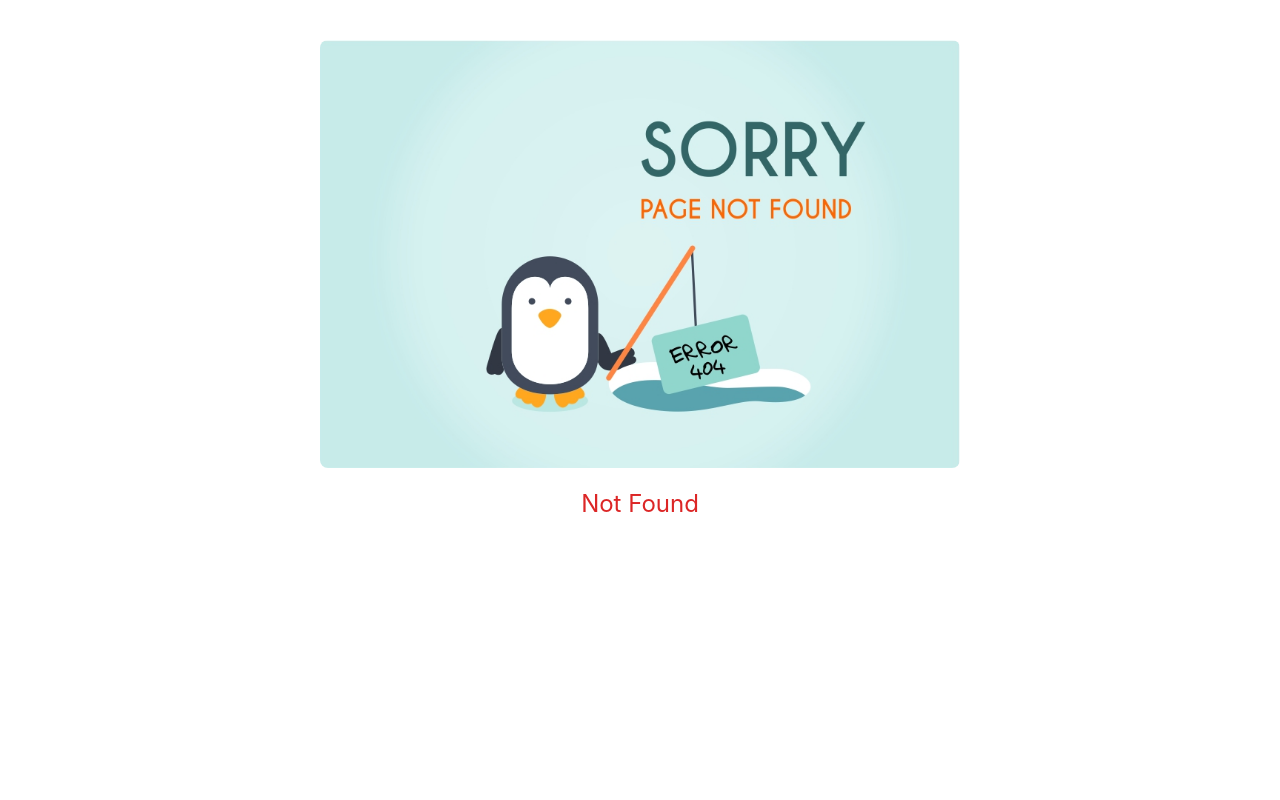
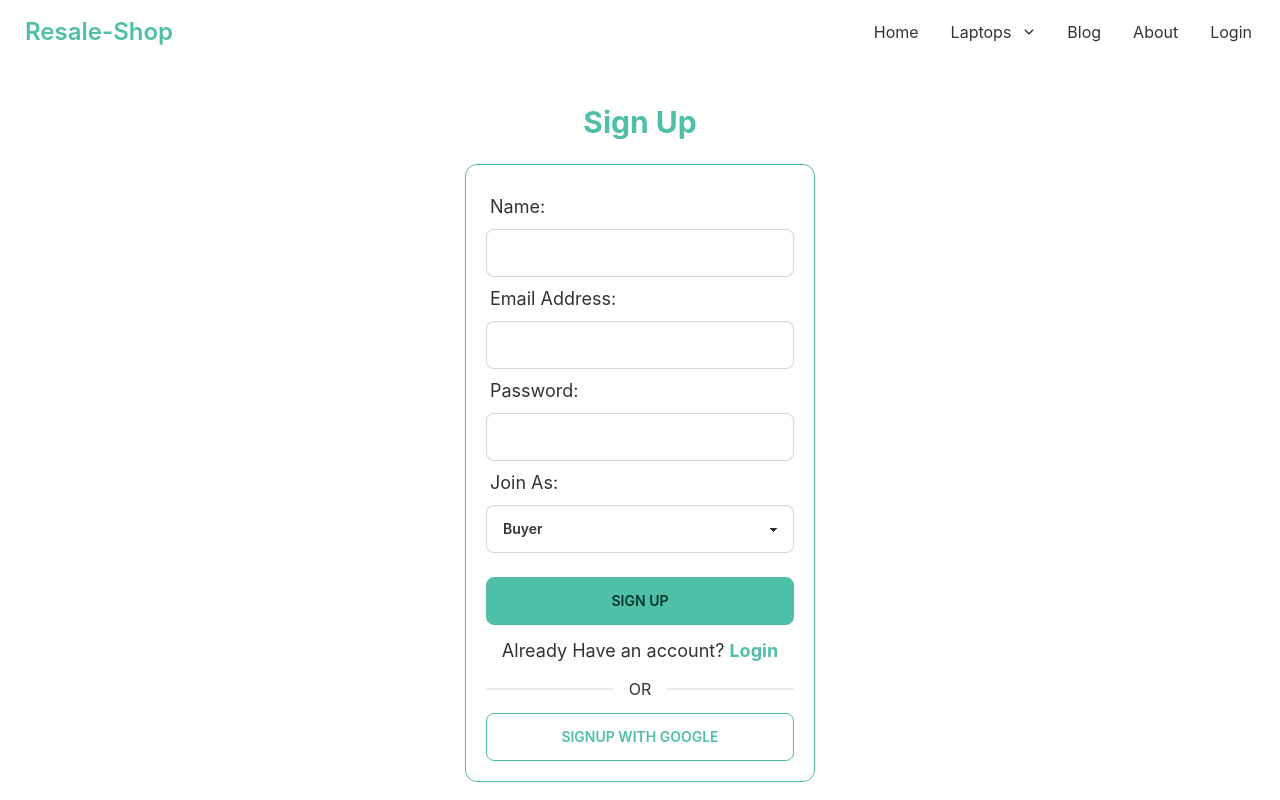
Before and after one commit to hasanshanto01/resale-shop-client, a React (Create React App) app: page /signup in a window 1280 px wide. Before the commit this address had no page. Shown: the top 800 px of the page. Built offline with nearby package versions, Linux system fonts and the light colour scheme.

Commit message:
sign up & login page design done

```diff
--- a/package.json
+++ b/package.json
@@ -10,6 +10,7 @@
     "daisyui": "^2.50.0",
     "react": "^18.2.0",
     "react-dom": "^18.2.0",
+    "react-hook-form": "^7.43.1",
     "react-router-dom": "^6.8.1",
     "react-scripts": "5.0.1",
     "web-vitals": "^2.1.4"
--- a/src/Pages/Login/Login.js
+++ b/src/Pages/Login/Login.js
@@ -1,9 +1,64 @@
 import React from 'react';
+import { useForm } from 'react-hook-form';
+import { Link } from 'react-router-dom';
 
 const Login = () => {
+
+    const { register, handleSubmit, formState: { errors } } = useForm();
+
+    const handleLogin = data => {
+        console.log(data)
+    };
+
     return (
-        <div>
-            <h2>This is login</h2>
+        <div className='mt-10'>
+            <h2 className='text-3xl font-bold text-primary text-center'>Login</h2>
+
+            <div className='border border-primary rounded-xl w-[350px] mt-6 mx-auto p-5'>
+                <form onSubmit={handleSubmit(handleLogin)}>
+
+                    <div>
+                        <label className="label">
+                            <span className="label-text text-lg">Email Address:</span>
+                        </label>
+                        <input
+                            type="text"
+                            className="input input-bordered w-full"
+                            {...register('email', {
+                                required: 'Email is required'
+                            })}
+                        />
+                    </div>
+
+                    <div>
+                        <label className="label">
+                            <span className="label-text text-lg">Password:</span>
+                        </label>
+                        <input
+                            type="password"
+                            className="input input-bordered w-full"
+                            {...register('password', {
+                                required: 'Password is required'
+                            })}
+                        />
+                    </div>
+
+                    <label className="label">
+                        <span className="label-text">Forget Password?</span>
+                    </label>
+
+                    <input type="submit" value='Login' className='btn btn-primary w-full' />
+
+                </form>
+
+                <p className='mt-3 text-center text-lg'>New to this website? <Link to='/signup' className='text-primary font-bold'>Sign Up</Link></p>
+
+                <div className="divider">OR</div>
+
+                <button className='btn btn-outline btn-primary w-full'>Login with Google</button>
+
+            </div>
+
         </div>
     );
 };
--- /dev/null
+++ b/src/Pages/SignUp/SignUp.js
@@ -0,0 +1,90 @@
+import React from 'react';
+import { useForm } from 'react-hook-form';
+import { Link } from 'react-router-dom';
+
+const SignUp = () => {
+
+    const { register, handleSubmit, formState: { errors } } = useForm();
+
+    const handleSignUp = data => {
+        console.log(data)
+    };
+
+    return (
+        <div className='mt-10'>
+            <h2 className='text-3xl font-bold text-primary text-center'>Sign Up</h2>
+
+            <div className='border border-primary rounded-xl w-[350px] mt-6 mx-auto p-5'>
+                <form onSubmit={handleSubmit(handleSignUp)}>
+
+                    <div>
+                        <label className="label">
+                            <span className="label-text text-lg">Name:</span>
+                        </label>
+                        <input
+                            type="text"
+                            className="input input-bordered w-full"
+                            {...register('name', {
+                                required: 'Name is required'
+                            })}
+                        />
+                    </div>
+
+                    <div>
+                        <label className="label">
+                            <span className="label-text text-lg">Email Address:</span>
+                        </label>
+                        <input
+                            type="text"
+                            className="input input-bordered w-full"
+                            {...register('email', {
+                                required: 'Email is required'
+                            })}
+                        />
+                    </div>
+
+                    <div>
+                        <label className="label">
+                            <span className="label-text text-lg">Password:</span>
+                        </label>
+                        <input
+                            type="password"
+                            className="input input-bordered w-full"
+                            {...register('password', {
+                                required: 'Password is required'
+                            })}
+                        />
+                    </div>
+
+                    <div>
+                        <label className="label">
+                            <span className="label-text text-lg">Join As:</span>
+                        </label>
+                        <select
+                            className="select select-bordered w-full"
+                            {...register('role', {
+                                required: 'Role is required'
+                            })}
+                        >
+                            <option>Buyer</option>
+                            <option>Seller</option>
+                        </select>
+                    </div>
+
+                    <input type="submit" value='Sign Up' className='btn btn-primary w-full mt-6' />
+
+                </form>
+
+                <p className='mt-3 text-center text-lg'>Already Have an account? <Link to='/login' className='text-primary font-bold'>Login</Link></p>
+
+                <div className="divider">OR</div>
+
+                <button className='btn btn-outline btn-primary w-full'>SIgnUp with Google</button>
+
+            </div>
+
+        </div>
+    );
+};
+
+export default SignUp;
--- a/src/Routes/Routes.js
+++ b/src/Routes/Routes.js
@@ -4,6 +4,7 @@ import AvailableLaptops from "../Pages/AvailableLaptops/AvailableLaptops/Availab
 import Home from "../Pages/Home/Home/Home";
 import Login from "../Pages/Login/Login";
 import ErrorPage from "../Pages/Shared/ErrorPage/ErrorPage";
+import SignUp from "../Pages/SignUp/SignUp";
 
 export const router = createBrowserRouter([
     {
@@ -26,6 +27,10 @@ export const router = createBrowserRouter([
                 path: '/login',
                 element: <Login></Login>
             },
+            {
+                path: '/signup',
+                element: <SignUp></SignUp>
+            },
         ]
     }
 ]);
```
Also changed, not shown: 1 other file (tests, documents, lock files or other folders).
